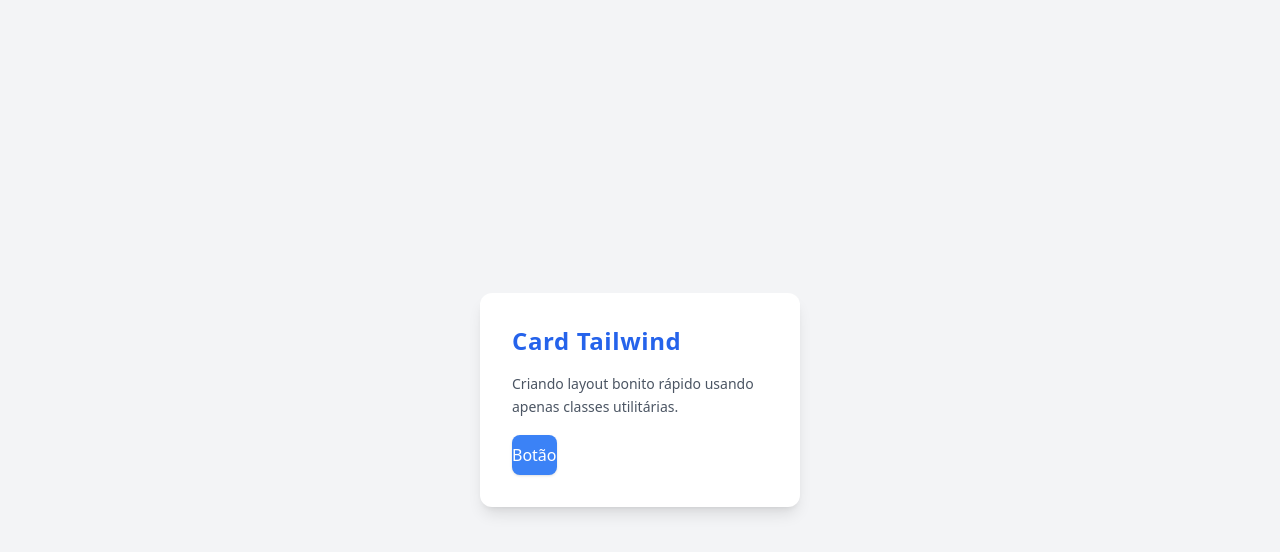
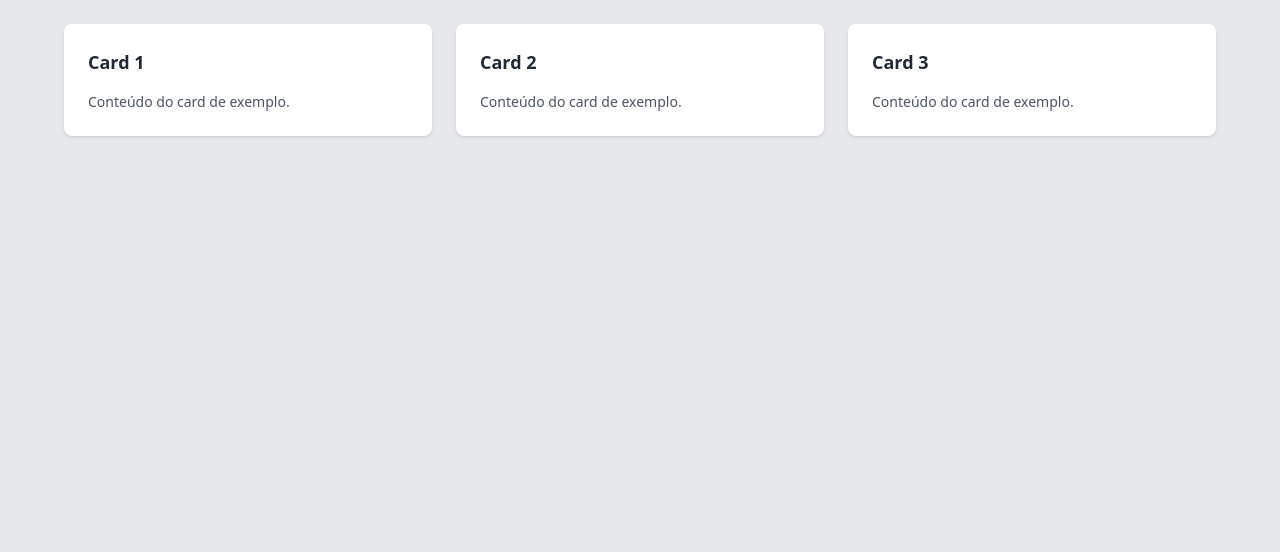
Before and after one commit to VictorDeveloper2026/Primeiro-projeto, a website built with Vite: page index.html in a window 1280 px wide. Built offline with nearby package versions, Linux system fonts and the light colour scheme.

Commit message:
Layout com grid, cards e hover usando Tailwind

```diff
--- a/index.html
+++ b/index.html
@@ -5,20 +5,29 @@
     <meta name="viewport" content="width=device-width, initial-scale=1.0" />
     <title>Tailwind Test</title>
   </head>
-  <body class="bg-gray-100 min-h-screen flex items-center justify-center">
-    <div class="bg-white p-8 rounded-xl shadow-lg w-80 space-y-4">
-      <h1 class="text-2xl font-bold text-blue-600 tracking-wide">
-        Card Tailwind
-      </h1>
+  <body class="min-h-screen bg-gray-200 p-6">
 
-      <p class="text-gray-600 text-sm leading-relaxed">
-        Criando layout bonito rápido usando apenas classes utilitárias.
-      </p>
 
-      <button class="bg-blue-500 text-white py-2 rounded-lg shadow hover:bg-blue-600">
-        Botão
-      </button>
-    </div>
+  <div class="grid grid-cols-1 sm:grid-cols-2 md:grid-cols-3 gap-6 max-w-6xl mx-auto">
+
+     <div class="p-6 bg-white rounded-lg shadow transition transform hover:-translate-y-1 hover:shadow-lg flex flex-col gap-4">
+     <h2 class="text-lg font-bold text-gray-800">Card 1</h2>
+     <p class="text-gray-600 text-sm">Conteúdo do card de exemplo.</p>
+  </div>
+
+  <div class="p-6 bg-white rounded-lg shadow transition transform hover:-translate-y-1 hover:shadow-lg flex flex-col gap-4">
+    <h2 class="text-lg font-bold text-gray-800">Card 2</h2>
+    <p class="text-gray-600 text-sm">Conteúdo do card de exemplo.</p>
+  </div>
+
+  <div class="p-6 bg-white rounded-lg shadow transition transform hover:-translate-y-1 hover:shadow-lg flex flex-col gap-4">
+    <h2 class="text-lg font-bold text-gray-800">Card 3</h2>
+    <p class="text-gray-600 text-sm">Conteúdo do card de exemplo.</p>
+  </div>
+
+</div>
+
+
 
     <!-- ISSO É OBRIGATÓRIO -->
     <script type="module" src="/src/main.js"></script>
```
Also changed, not shown: 1 other file.
